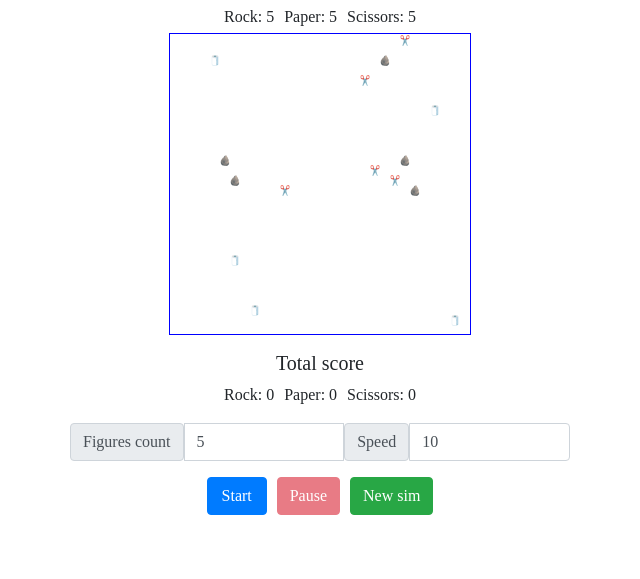
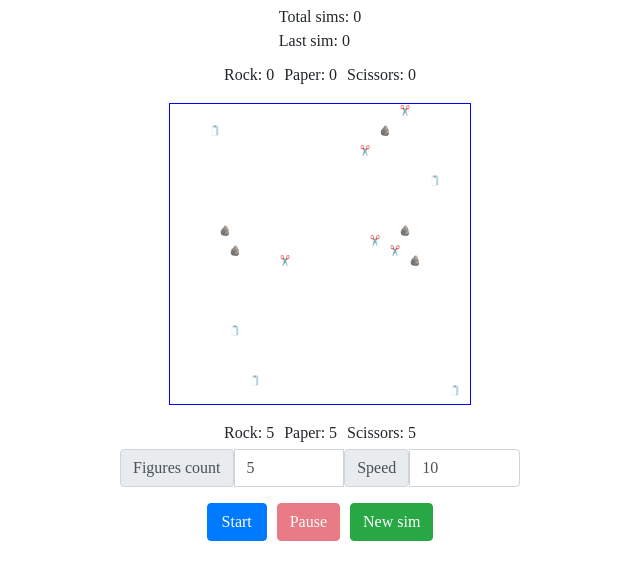
Before and after one commit to YaroslavBemov/rps-sim, a website built with webpack: page src/index.html in a window 1280 px wide. Shown: the part 51-630 px from the top of the page, without its empty margins (320-960 px from the left). Built offline with nearby package versions, Linux system fonts and the light colour scheme; some packages are replaced by stand-ins of ours; no server answers; the database is empty.

Commit message:
add firestore

```diff
--- a/package.json
+++ b/package.json
@@ -23,6 +23,7 @@
   "dependencies": {
     "@babel/polyfill": "^7.10.4",
     "bootstrap": "^4.6.0",
+    "firebase": "^9.9.3",
     "jquery": "3.5.1"
   },
   "devDependencies": {
--- a/src/app/app.ts
+++ b/src/app/app.ts
@@ -2,6 +2,24 @@ import 'styles/app.css';
 import './vendor';
 import './interfaces';
 import { FigureType, IFigure } from './interfaces';
+import { db } from './fb';
+import { collection, getDocs, addDoc, doc, onSnapshot, updateDoc, serverTimestamp } from 'firebase/firestore';
+
+// try {
+//   const docRef = await addDoc(collection(db, 'users'), {
+//     first: 'Ada',
+//     last: 'Lovelace',
+//     born: 1815
+//   });
+//   console.log('Document written with ID: ', docRef.id);
+// } catch (e) {
+//   console.error('Error adding document: ', e);
+// }
+
+// const querySnapshot = await getDocs(collection(db, 'users'));
+// querySnapshot.forEach((doc) => {
+//   console.log(`${doc.id} => ${doc.data()}`);
+// });
 
 const CANVAS_WIDTH: number = 300;
 const CANVAS_HEIGHT: number = 300;
@@ -36,6 +54,8 @@ const scissorsScore = document.getElementById('scissors-score') as HTMLSpanEleme
 const rockTotal = document.getElementById('rock-total') as HTMLSpanElement;
 const paperTotal = document.getElementById('paper-total') as HTMLSpanElement;
 const scissorsTotal = document.getElementById('scissors-total') as HTMLSpanElement;
+const totalSims = document.getElementById('total-sims') as HTMLSpanElement;
+const lastSim = document.getElementById('last-sim') as HTMLSpanElement;
 
 const startBtn = document.querySelector('.btn-start') as HTMLButtonElement;
 const pauseBtn = document.querySelector('.btn-pause') as HTMLButtonElement;
@@ -51,6 +71,24 @@ pauseBtn.disabled = true;
 
 canvas.width = CANVAS_WIDTH;
 canvas.height = CANVAS_HEIGHT;
+
+onSnapshot(doc(db, 'sim', 'score'), (doc) => {
+  rockTotal.textContent = doc.data().rock;
+  paperTotal.textContent = doc.data().paper;
+  scissorsTotal.textContent = doc.data().scissors;
+  totalSims.textContent = doc.data().totalSims;
+  lastSim.textContent = doc.data().timestamp.toDate().toLocaleTimeString('ru-RU');
+});
+
+const scoreRef = doc(db, 'sim', 'score');
+
+const updateFS = async (figure: string, count: number) => {
+  await updateDoc(scoreRef, {
+    [figure]: count,
+    totalSims: +totalSims.textContent + 1,
+    timestamp: serverTimestamp()
+  });
+};
 
 const getRandomInt = (min: number, max: number): number => {
   return Math.floor(Math.random() * (max - min + 1)) + min;
@@ -139,21 +177,21 @@ const checkSimOver = (): void => {
 
   if (rock === totalCount) {
     clearInterval(interval);
-    rockTotal.innerText = (+rockTotal.innerText + 1).toString();
+    updateFS('rock', +rockTotal.textContent + 1);
     resetButtons();
     alert('Sim over, ROCK WIN!');
   }
 
   if (paper === totalCount) {
     clearInterval(interval);
-    paperTotal.innerText = (+paperTotal.innerText + 1).toString();
+    updateFS('paper', +paperTotal.textContent + 1);
     resetButtons();
     alert('Sim over, PAPER WIN!');
   }
 
   if (scissors === totalCount) {
     clearInterval(interval);
-    scissorsTotal.innerText = (+scissorsTotal.innerText + 1).toString();
+    updateFS('scissors', +scissorsTotal.textContent + 1);
     resetButtons();
     alert('Sim over, SCISSORS WIN!');
   }
--- /dev/null
+++ b/src/app/fb/index.ts
@@ -0,0 +1,17 @@
+import { initializeApp } from 'firebase/app';
+import { getAnalytics } from 'firebase/analytics';
+import { getFirestore } from 'firebase/firestore';
+
+const firebaseConfig = {
+  apiKey: 'AIzaSyC_4Ep2bWMPP_PFnjQ2JTUpxaVbMg3duiQ',
+  authDomain: 'rps-sim.firebaseapp.com',
+  projectId: 'rps-sim',
+  storageBucket: 'rps-sim.appspot.com',
+  messagingSenderId: '259672221012',
+  appId: '1:259672221012:web:e11a4acaf14eb3004794c1',
+  measurementId: 'G-F4QGQ6NQRK'
+};
+
+const app = initializeApp(firebaseConfig);
+const analytics = getAnalytics(app);
+export const db = getFirestore(app);
--- a/src/index.html
+++ b/src/index.html
@@ -12,22 +12,31 @@
   <div class="container">
     <div class="row">
       <div class="col">
+
         <h1 class="u-color-basic-darkest text-center">Rock, paper and scissors simulator</h1>
+
+        <div class="total mb-3">
+          <div class="total-score">
+            <div>
+              <div>Total sims: <span id="total-sims">0</span></div>
+              <div>Last sim: <span id="last-sim">0</span></div>
+            </div>
+            <div class="figures-total">
+              <div>Rock: <span id="rock-total">0</span></div>
+              <div>Paper: <span id="paper-total">0</span></div>
+              <div>Scissors: <span id="scissors-total">0</span></div>
+            </div>
+          </div>
+        </div>
+
+        <div class="canvas mb-3">
+          <canvas id="canvas"></canvas>
+        </div>
+
         <div class="score mb-1">
           <div>Rock: <span id="rock-score">0</span></div>
           <div>Paper: <span id="paper-score">0</span></div>
           <div>Scissors: <span id="scissors-score">0</span></div>
-        </div>
-        <div class="canvas mb-3">
-          <canvas id="canvas"></canvas>
-        </div>
-        <div class="total mb-3">
-          <p class="h5">Total score</p>
-          <div class="total-score">
-            <div>Rock: <span id="rock-total">0</span></div>
-            <div>Paper: <span id="paper-total">0</span></div>
-            <div>Scissors: <span id="scissors-total">0</span></div>
-          </div>
         </div>
 
         <div class="settings input-group mb-3">
@@ -37,12 +46,12 @@
           <input type="number" class="form-control" id="speed">
         </div>
 
-
         <div class="controls">
           <button class="btn btn-primary btn-start">Start</button>
           <button class="btn btn-danger btn-pause">Pause</button>
           <button class="btn btn-success btn-newsim">New sim</button>
         </div>
+
       </div>
     </div>
   </div>
--- a/src/styles/components/settings.component.css
+++ b/src/styles/components/settings.component.css
@@ -1,4 +1,4 @@
 .settings {
-  max-width: 500px;
+  max-width: 400px;
   margin: 0 auto;
 }
--- a/src/styles/components/total.component.css
+++ b/src/styles/components/total.component.css
@@ -6,6 +6,13 @@
 
 .total-score {
   display: flex;
+  flex-direction: column;
   justify-content: center;
+  align-items: center;
   gap: 10px;
 }
+
+.figures-total {
+  display: flex;
+  gap: 10px;
+}
--- a/tsconfig.json
+++ b/tsconfig.json
@@ -1,6 +1,6 @@
 {
   "compilerOptions": {
-    "target": "es6",
+    "target": "es2017",
     "lib": [
       "dom",
       "es2015",
--- a/webpack.config.js
+++ b/webpack.config.js
@@ -51,6 +51,9 @@ module.exports = (options) => {
         assets: path.resolve(__dirname, 'src/assets'),
         '~': path.resolve(__dirname, 'src/app')
       }
+    },
+    experiments: {
+      topLevelAwait: true
     }
   };
 };
```
Also changed, not shown: 1 other file.
